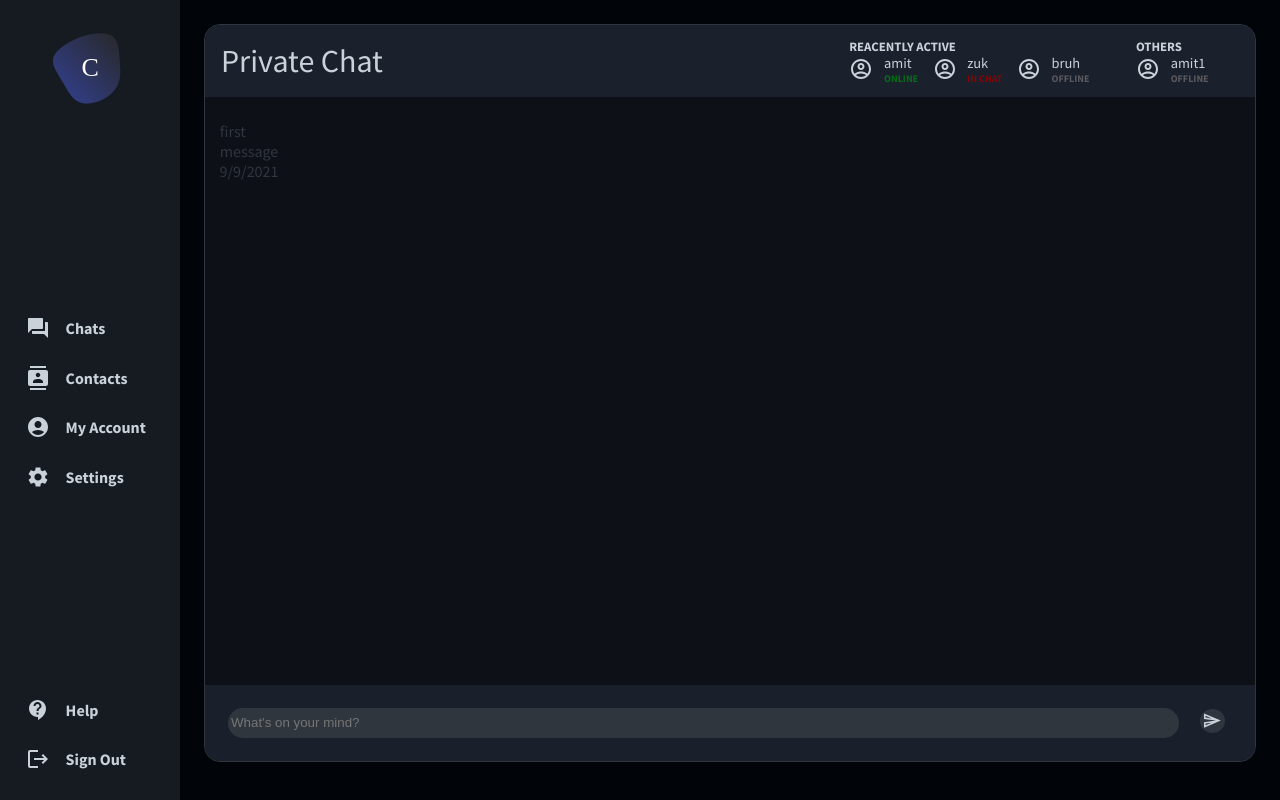
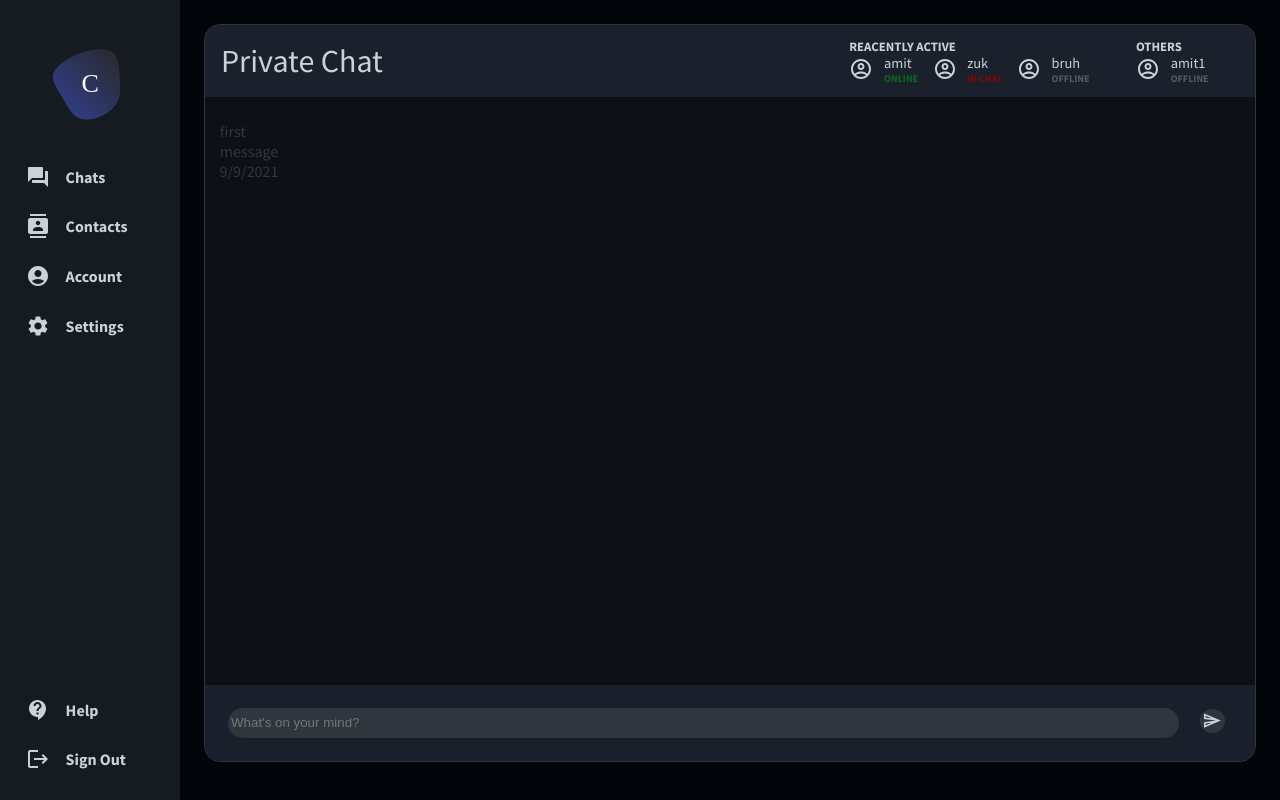
Before and after one commit to ZukLevinson/ChattingApp, a React (Create React App) app in the folder frontend/: page / in a window 1280 px wide. Built offline with nearby package versions, Linux system fonts and the light colour scheme; no server answers.

Commit message:
fix(Navbar): fix margin of logo in sidebar

```diff
--- a/frontend/src/components/Navbar/index.module.css
+++ b/frontend/src/components/Navbar/index.module.css
@@ -20,3 +20,9 @@
   align-items: center;
   flex-direction: column;
 }
+
+.logo {
+  margin: 1em;
+  user-select: none;
+  cursor: default;
+}
--- a/frontend/src/components/Navbar/index.tsx
+++ b/frontend/src/components/Navbar/index.tsx
@@ -5,19 +5,19 @@ import SettingsIcon from "@mui/icons-material/Settings";
 import ForumIcon from "@mui/icons-material/Forum";
 import ContactsIcon from "@mui/icons-material/Contacts";
 import LogoutIcon from "@mui/icons-material/Logout";
-import ContactSupportIcon from '@mui/icons-material/ContactSupport';
+import ContactSupportIcon from "@mui/icons-material/ContactSupport";
 import { ReactComponent as AppLogo } from "../../assets/icons/logo.svg";
 
 export default function Navbar() {
   return (
     <div className={styles.container}>
-      <div>
-        <AppLogo />
-      </div>
       <div className={styles["buttons-container"]}>
+        <div className={styles.logo}>
+          <AppLogo/>
+        </div>
         <NavbarButton title="Chats" icon={ForumIcon} />
         <NavbarButton title="Contacts" icon={ContactsIcon} />
-        <NavbarButton title="My Account" icon={AccountCircleIcon} />
+        <NavbarButton title="Account" icon={AccountCircleIcon} />
         <NavbarButton title="Settings" icon={SettingsIcon} />
       </div>
       <div className={styles["buttons-container"]}>
```
Also changed, not shown: frontend/src/components/NavbarButton/index.module.css (line endings or trailing spaces).
